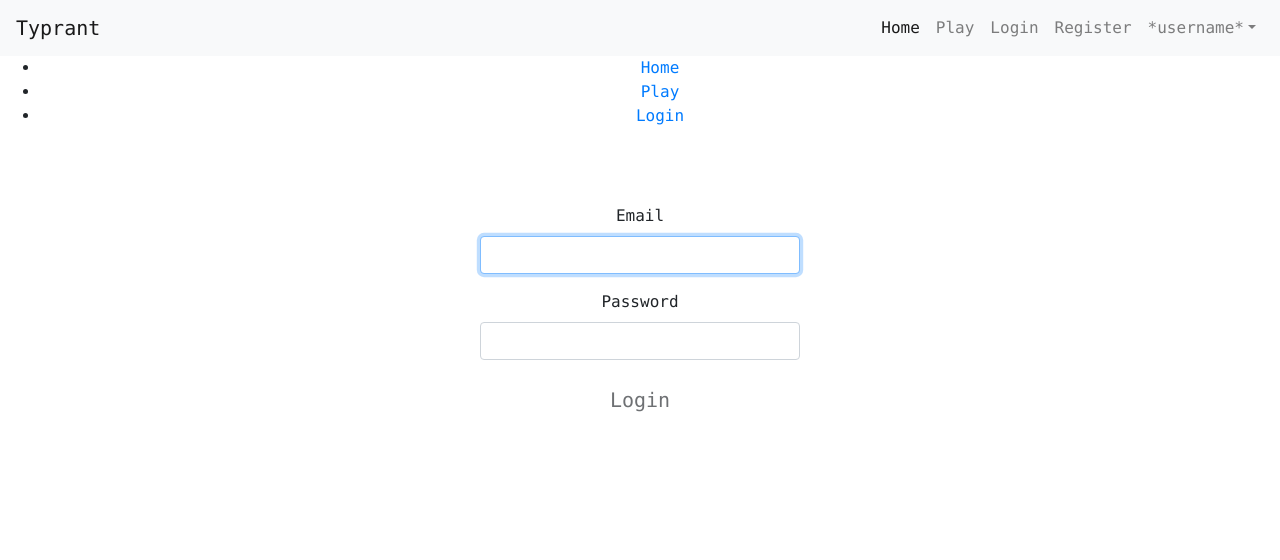
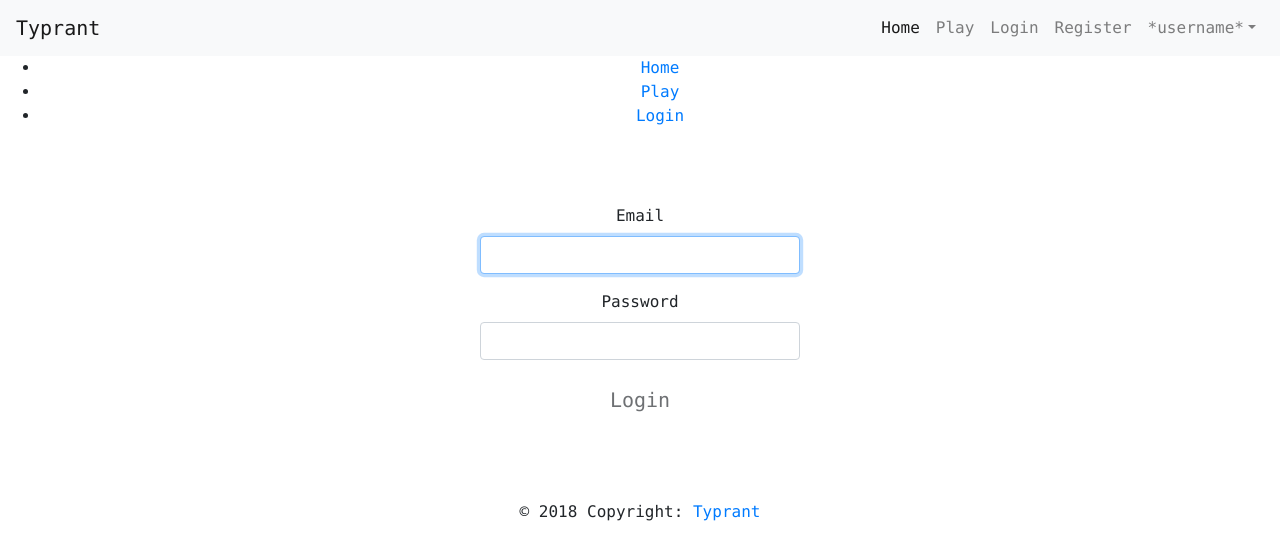
Before and after one commit to JoePark1993/typrant, a React (Create React App) app in the folder client/: page /Login/Login in a window 1280 px wide. Shown: the top 560 px of the page. Built offline with nearby package versions, Linux system fonts and the light colour scheme; what aws-amplify would draw is missing.

Commit message:
footer static

```diff
--- a/client/src/App.js
+++ b/client/src/App.js
@@ -10,6 +10,7 @@ import Play from './Play/Play.js';
 import Home from './Home.js';
 import Login from './Login/Login.js';
 import Navigation from './Components/Navigation';
+import StickyFooter from './Components/Footer';
 
 class App extends Component {
 
@@ -40,6 +41,7 @@ class App extends Component {
             path="/Login/Login"
             render={(props)=><Login/>}
           />
+          <StickyFooter />
           </div>
         </BrowserRouter>
       </div>
--- /dev/null
+++ b/client/src/Components/Footer.js
@@ -0,0 +1,15 @@
+import React from 'react';
+
+class StickyFooter extends React.Component {
+    render() {
+        return (
+            <footer class = "page-footer font-small indigo">
+            <div class="footer-copyright text-center py-3">© 2018 Copyright:
+    <a href="typrant.comsssssssssssssssss"> Typrant</a>
+  </div>
+            </footer>
+        )
+    }
+}
+
+export default StickyFooter;
```
